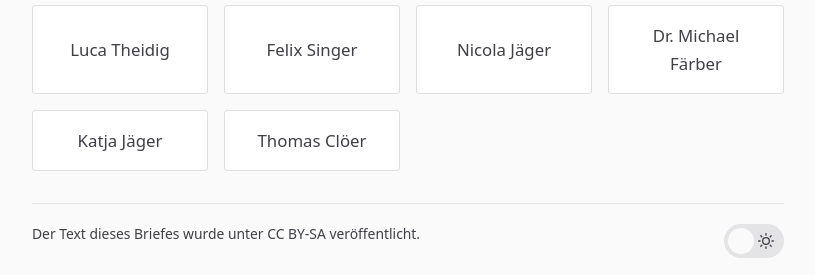
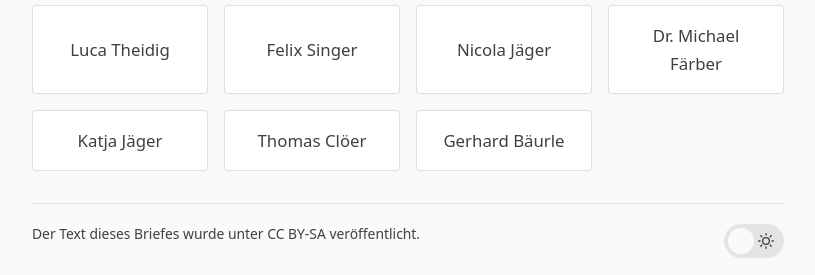
Before and after one commit to itrich/vsh-bleibt, a Jekyll site: the page built from OFFENERBRIEF.md, in a window 1280 px wide and 900 px high, scrolled down 5742 px. Shown: the part 622-897 px from the top of the window, without its empty margins (232-1047 px from the left). Built offline with Jekyll 4.4.1, drawn with Linux system fonts in a browser that asks for light colours.

Commit message:
Update signees.yml

```diff
--- a/_data/signees.yml
+++ b/_data/signees.yml
@@ -52,3 +52,4 @@
 - name: Dr. Michael Färber
 - name: Katja Jäger
 - name: Thomas Clöer
+- name: Gerhard Bäurle
```
